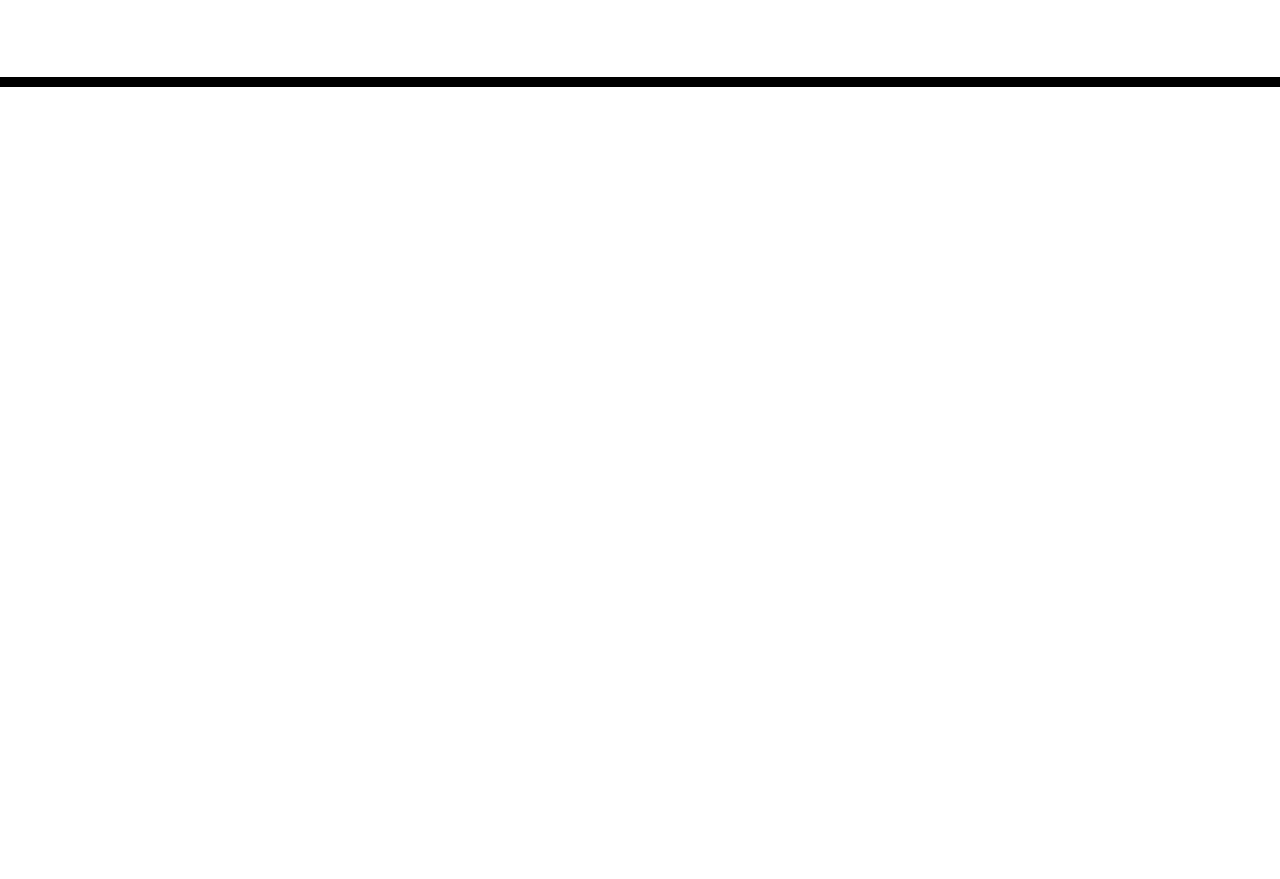
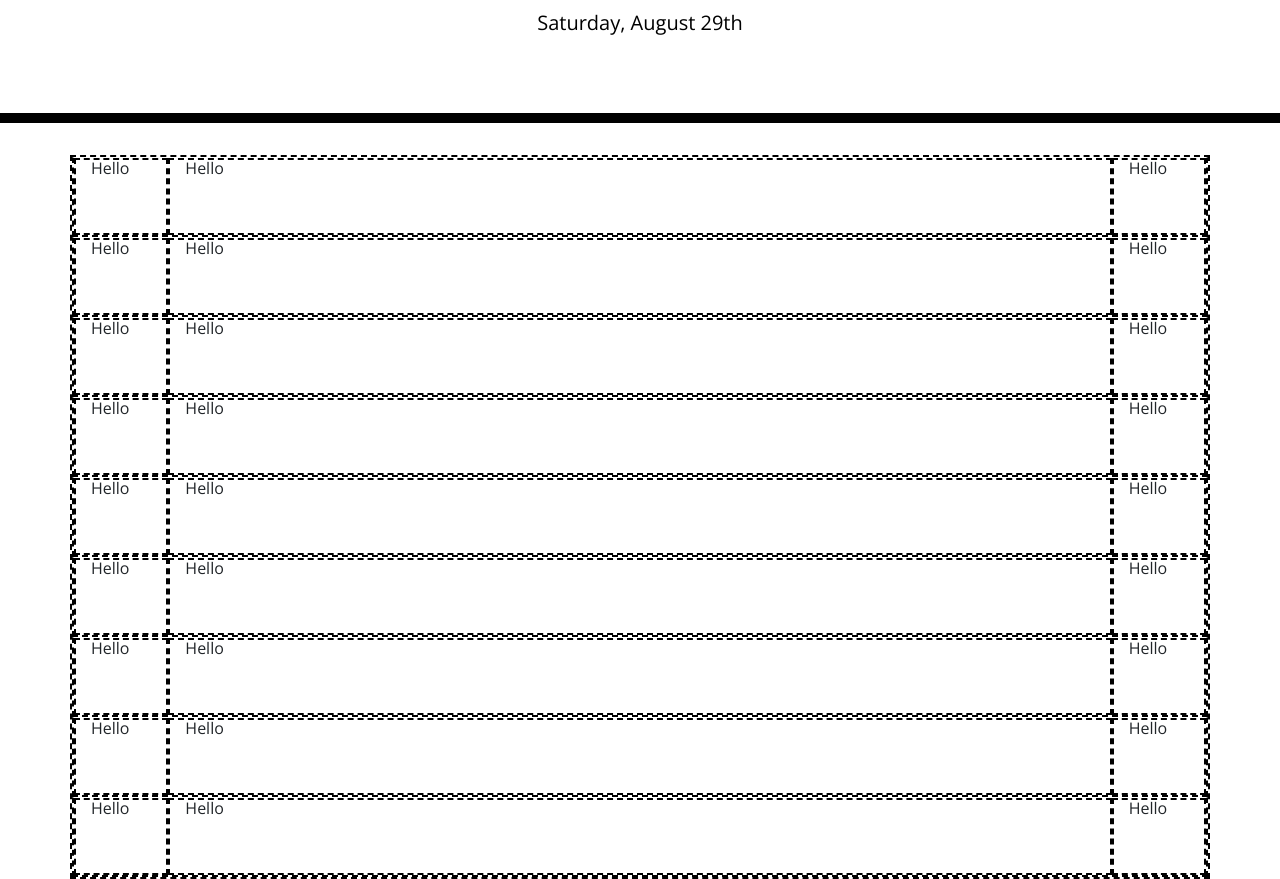
Before and after one commit to Jaydon-Goodrich/work-day-scheduler, a plain HTML site: page index.html in a window 1280 px wide. Shown: the part 181-1060 px from the top of the page. Before the commit the page ends 800 px from the top, so only its background shows below. Drawn offline with nearby package versions, Linux system fonts and the light colour scheme.

Commit message:
date in the header

```diff
--- a/Develop/js/main.js
+++ b/Develop/js/main.js
@@ -0,0 +1,3 @@
+var now = moment();
+var formatedNow = now.format("dddd, MMMM Do");
+$("#currentDay").text(formatedNow);
--- a/Develop/styles/style.css
+++ b/Develop/styles/style.css
@@ -69,3 +69,6 @@ textarea{
   font-size: 20px;
   transition: all .3s ease-in-out;
 }
+div{
+  border: dashed black 2px;
+}
--- a/index.html
+++ b/index.html
@@ -29,7 +29,51 @@
       <p id="currentDay" class="lead"></p>
     </header>
     <div class="container">
-      <!-- Timeblocks go here -->
+      <div class="row">
+        <div class="col-1">Hello</div>
+        <div class="col-10">Hello</div>
+        <div class="col-1">Hello</div>
+      </div>
+      <div class="row">
+        <div class="col-1">Hello</div>
+        <div class="col-10">Hello</div>
+        <div class="col-1">Hello</div>
+      </div>
+      <div class="row">
+        <div class="col-1">Hello</div>
+        <div class="col-10">Hello</div>
+        <div class="col-1">Hello</div>
+      </div>
+      <div class="row">
+        <div class="col-1">Hello</div>
+        <div class="col-10">Hello</div>
+        <div class="col-1">Hello</div>
+      </div>
+      <div class="row">
+        <div class="col-1">Hello</div>
+        <div class="col-10">Hello</div>
+        <div class="col-1">Hello</div>
+      </div>
+      <div class="row">
+        <div class="col-1">Hello</div>
+        <div class="col-10">Hello</div>
+        <div class="col-1">Hello</div>
+      </div>
+      <div class="row">
+        <div class="col-1">Hello</div>
+        <div class="col-10">Hello</div>
+        <div class="col-1">Hello</div>
+      </div>
+      <div class="row">
+        <div class="col-1">Hello</div>
+        <div class="col-10">Hello</div>
+        <div class="col-1">Hello</div>
+      </div>
+      <div class="row">
+        <div class="col-1">Hello</div>
+        <div class="col-10">Hello</div>
+        <div class="col-1">Hello</div>
+      </div>
     </div>
 
     <script src="https://code.jquery.com/jquery-3.4.1.min.js"></script>
```
